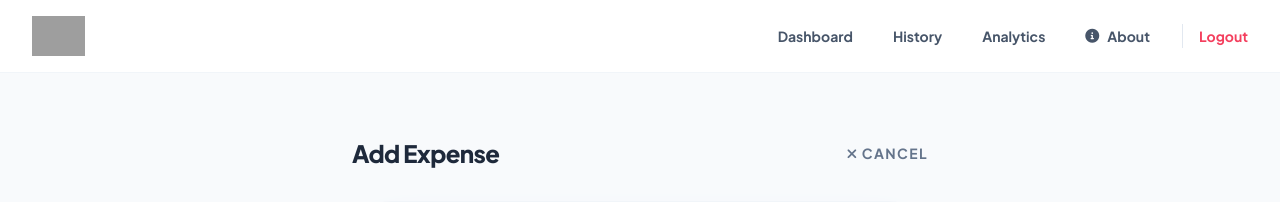
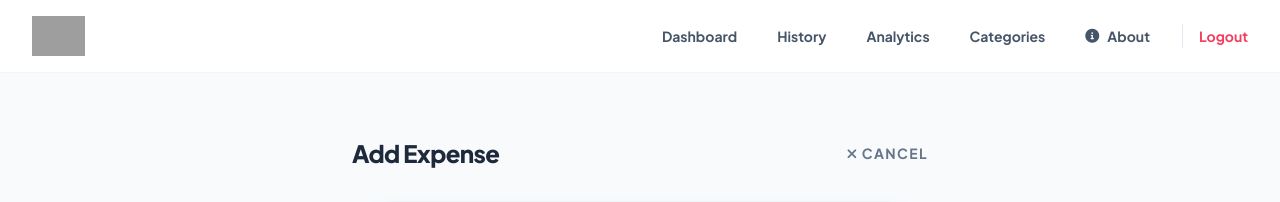
Before and after one commit to prabhakarsingh2007/expense, a Django app: page /add/ in a window 1280 px wide. Shown: the top 202 px of the page. Run offline with Django 5.2, Linux system fonts and the light colour scheme; the visitor is signed in with stand-in values (Sample User, id 1); data that the repository does not hold is empty; some libraries are stand-ins or nearby versions; grey boxes are pictures that could not be loaded.

Commit message:
feat: Add 'Categories' link to navigation with active state styling

```diff
--- a/expense_tracker/expenses/templates/expenses/base.html
+++ b/expense_tracker/expenses/templates/expenses/base.html
@@ -60,6 +60,7 @@
                 <a href="{% url 'dashboard' %}" class="px-4 py-2 text-sm font-bold text-slate-600 hover:bg-slate-50 rounded-xl no-underline">Dashboard</a>
                 <a href="{% url 'search' %}" class="px-4 py-2 text-sm font-bold text-slate-600 hover:bg-slate-50 rounded-xl no-underline">History</a>
                 <a href="{% url 'report' %}" class="px-4 py-2 text-sm font-bold text-slate-600 hover:bg-slate-50 rounded-xl no-underline">Analytics</a>
+                <a href="{% url 'manage_categories' %}" class="px-4 py-2 text-sm font-bold {% if request.resolver_match.url_name == 'manage_categories' %}text-emerald-600 bg-emerald-50{% else %}text-slate-600 hover:bg-slate-50{% endif %} rounded-xl no-underline">Categories</a>
 
                 <a href="{% url 'about_me' %}" class="px-4 py-2 text-sm font-bold {% if request.resolver_match.url_name == 'about_me' %}text-emerald-600 bg-emerald-50{% else %}text-slate-600 hover:bg-slate-50{% endif %} rounded-xl no-underline inline-flex items-center gap-2">
                     <i class="fas fa-circle-info"></i>
```
